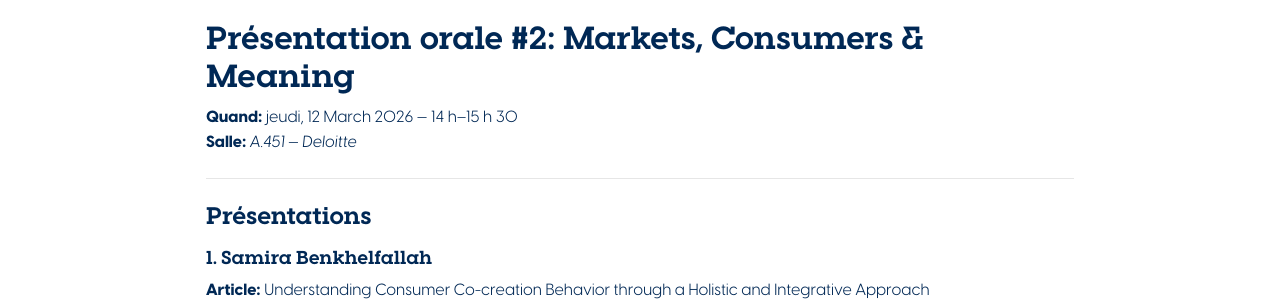
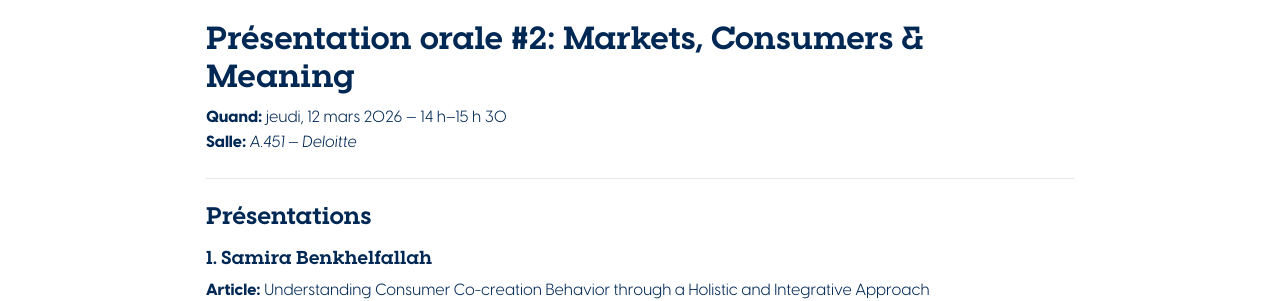
Before and after one commit to juanseripe/symposium2026, a Jekyll site: the page built from docs/_sessions/presentation-2.md, in a window 1280 px wide. Shown: the part 412-713 px from the top of the page. Built offline with Jekyll 4.4.1, drawn with Linux system fonts in a browser that asks for light colours; part of the change alters nothing that is shown.

Commit message:
Fix date French

```diff
--- a/docs/_layouts/session.html
+++ b/docs/_layouts/session.html
@@ -11,7 +11,11 @@ layout: default
   {% assign L_presentations = "Présentations" %}
   {% assign L_paper = "Article" %}
   {% assign L_summary = "Résumé" %}
-  {% assign date_fmt = "%-d %B %Y" %}
+  {% assign months = "janvier,février,mars,avril,mai,juin,juillet,août,septembre,octobre,novembre,décembre" | split: "," %}
+  {% assign m_index = page.date | date: "%-m" | minus: 1 %}
+  {% assign day_num = page.date | date: "%-d" %}
+  {% assign year_num = page.date | date: "%Y" %}
+  {% assign date_str = day_num | append: " " | append: months[m_index] | append: " " | append: year_num %}
 {% else %}
   {% assign L_theme = "Theme" %}
   {% assign L_when  = "When" %}
@@ -19,14 +23,14 @@ layout: default
   {% assign L_presentations = "Presentations" %}
   {% assign L_paper = "Paper" %}
   {% assign L_summary = "Summary" %}
-  {% assign date_fmt = "%B %-d, %Y" %}
+  {% assign date_str = page.date | date: "%B %-d, %Y" %}
 {% endif %}
 
 <h1>{{ page.title }}: {{ page.theme }}</h1>
 
 <p>
   <strong>{{ L_when }}:</strong>
-  {{ page.day }}{% if page.date %}, {{ page.date | date: date_fmt }}{% endif %}
+  {{ page.day }}{% if page.date %}, {{ date_str }}{% endif %}
   — {{ page.time_start }}–{{ page.time_end }}<br>
 
   <strong>{{ L_room }}:</strong>
```
